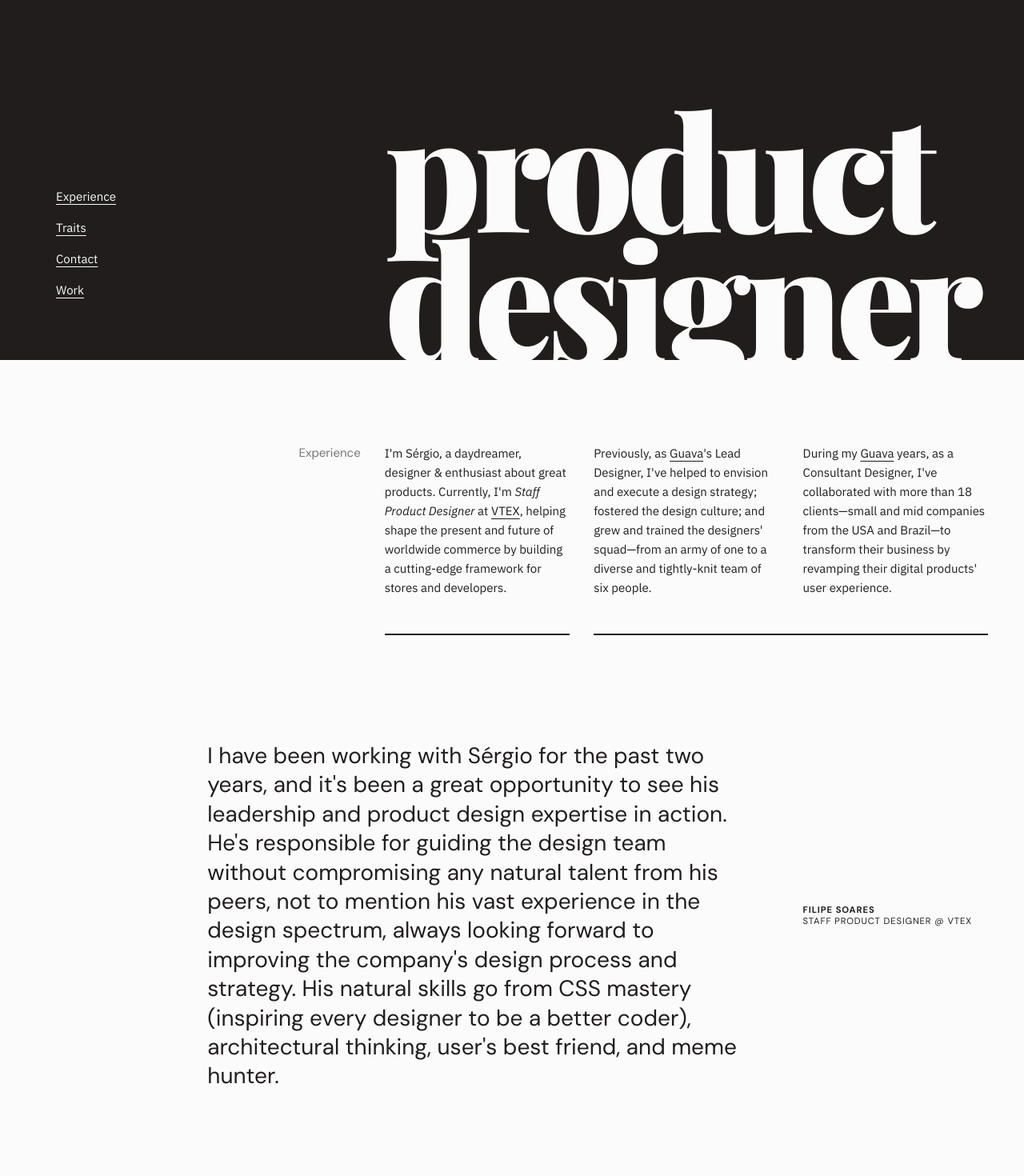
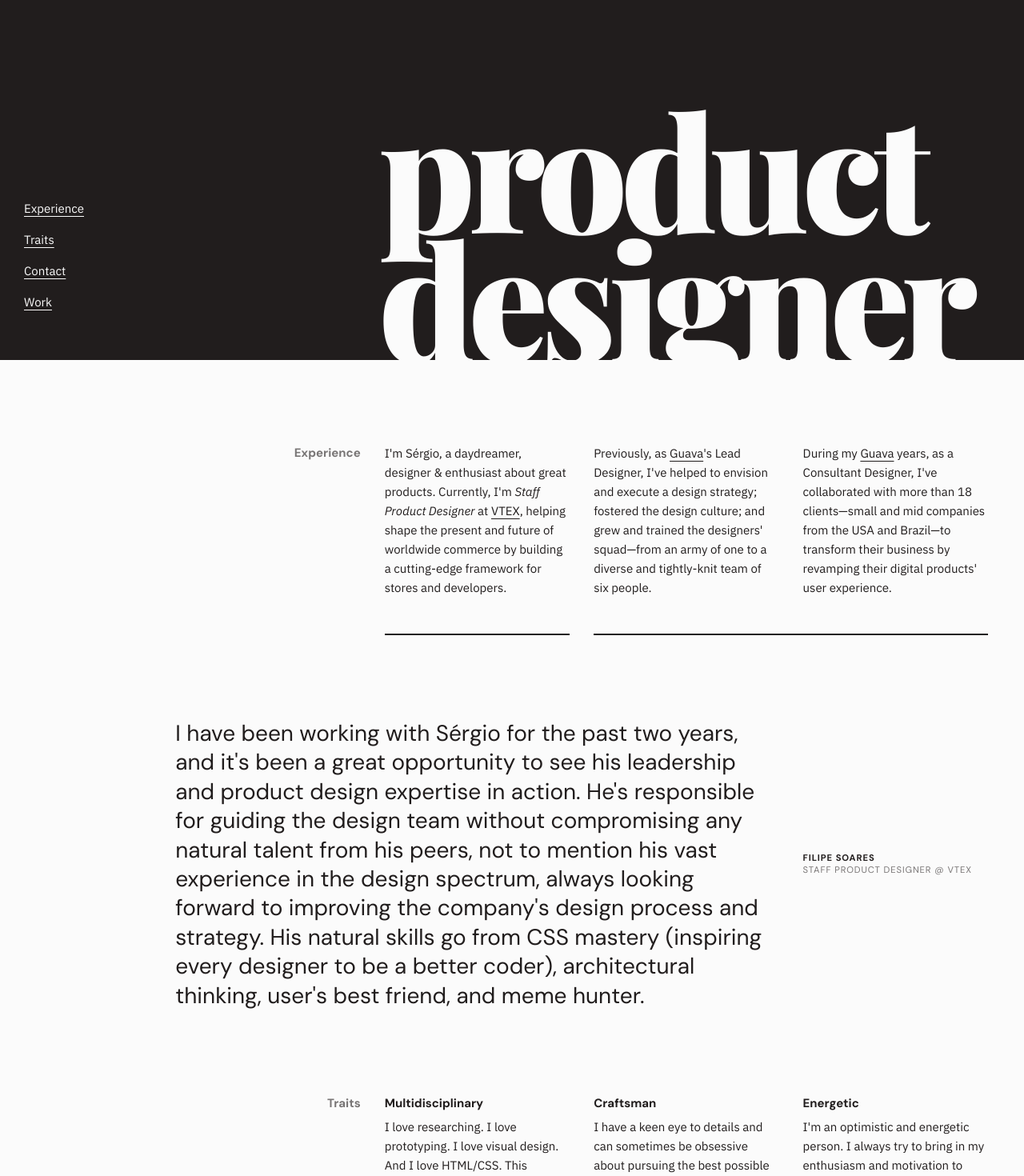
Before and after one commit to sergiofontes/fontes.cc, a Next.js app: page / in a window 1280 px wide. Shown: the part 300-1770 px from the top of the page at 80% size. Built offline with nearby package versions, Linux system fonts and the light colour scheme.

Commit message:
Update typography styles

```diff
--- a/styles/typography.scss
+++ b/styles/typography.scss
@@ -8,15 +8,14 @@
   --font-body:     "IBM Plex Sans", sans-serif;
   --font-title:    "DM Sans", sans-serif;
   --font-hero:     "Playfair Display", serif;
-  --font-size:     16px;
+  --font-size:     #{$base-mob};
   --line-height:   1.5;
 
   @include media(">desktop") {
-    --font-size: 15px;
-    --line-height:   1.6;
+    --font-size:   #{$base};
+    --line-height: 1.6;
   }
 
-  color: var(--color-text);
   font-family: var(--font-body);
   font-size:   var(--font-size);
   line-height: var(--line-height);
@@ -29,29 +28,30 @@ h1 {
   letter-spacing: -.41rem;
   line-height: .81;
   text-transform: lowercase;
+
   > span { @include fontless; }
+
   @include media(">desktop") {
     font-size: 13.2rem;
     letter-spacing: -.57rem;
   }
 }
 
+h1, h2, h3, h4, h5 { position: relative; }
 h2, h3, h4, h5 { font-family: var(--font-title); }
 
-h2,
-h3 {
+h2, h3 {
+  margin-top: 0;
   margin-bottom: .67rem;
+  font-weight: bold;
   font-size: 1rem;
   line-height: 1;
 }
 
 h2 {
+  -moz-osx-font-smoothing: grayscale;
+  -webkit-font-smoothing: antialiased;
   color: var(--color-subtitle);
-  font-weight: 500;
-}
-
-h3 {
-  font-weight: bold;
 }
 
 h4 {}
@@ -64,27 +64,33 @@ p {
 }
 
 em {}
-label {}
+
+label,
+.label {
+  line-height: 1;
+}
 
 small {
   display: block;
+  color: var(--color-subtitle);
   font-size: .8125rem;
   line-height: 1.4;
   @include media(">desktop") { font-size: .8rem; }
 }
+
 strong {}
 
-blockquote {
-  &, & p {
-    font-family: var(--font-title);
-    font-size: 1.5rem;
-    line-height: 1.3;
-    @include media(">desktop") {
-      font-size: 1.866667rem;
-    }
-  }
+.lead {
+  font-family: var(--font-title);
+  font-size: 1.5rem;
+  line-height: 1.3;
+  @include media(">desktop") { font-size: 1.866667rem; }
 }
-figure figcaption {
+
+blockquote,
+figure { margin: 0; }
+
+figcaption {
   font-weight: 700;
   font-family: var(--font-title);
   font-size: .75rem;
@@ -125,6 +131,12 @@ legend {}
 figcaption {}
 
 // List
+ul, ol {
+  margin: 0;
+  padding: 0;
+  list-style-position: inside;
+}
+
 ul {}
 ol {}
 li {}
```
